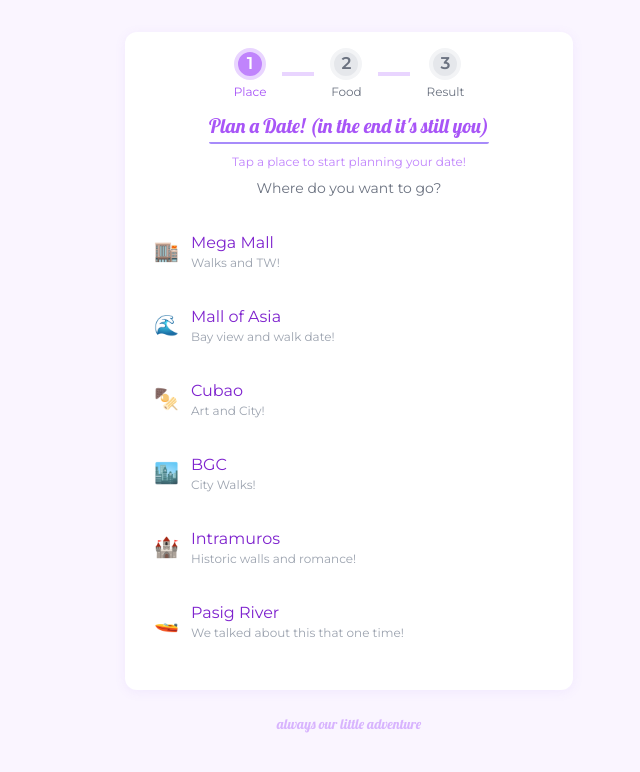
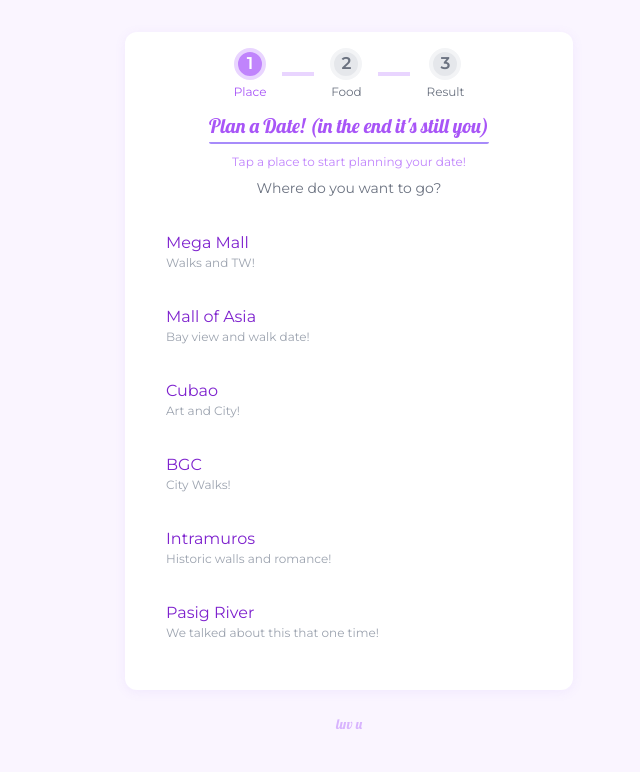
Before and after one commit to Carlowsszxz/choicengbabyq, a website: page public/index.html in a window 1280 px wide. Shown: the whole page, without its empty margins (291-931 px from the left). Drawn offline with nearby package versions, Linux system fonts and the light colour scheme.

Commit message:
Add files via upload

```diff
--- a/public/index.html
+++ b/public/index.html
@@ -78,42 +78,42 @@
 
         <div id="places" class="flex flex-col gap-2 mb-5 transition-all duration-500" aria-label="Place Choices">
             <div class="place-card flex items-center gap-3 bg-white rounded-lg p-3 cursor-pointer hover:bg-purple-50 hover:shadow transition-all duration-150 active:scale-97 border border-transparent" data-place="Mega Mall" tabindex="0" aria-label="Mega Mall, Shopping and fun time together!">
-                <div class="text-xl">🏬</div>
+                <div class="text-xl"></div>
                 <div>
                     <h3 class="text-base font-normal text-purple-700">Mega Mall</h3>
                     <p class="text-xs text-gray-400">Walks and TW!</p>
                 </div>
             </div>
             <div class="place-card flex items-center gap-3 bg-white rounded-lg p-3 cursor-pointer hover:bg-purple-50 hover:shadow transition-all duration-150 active:scale-97 border border-transparent" data-place="MOA" tabindex="0" aria-label="Mall of Asia, Bay view and amazing food!">
-                <div class="text-xl">🌊</div>
+                <div class="text-xl"></div>
                 <div>
                     <h3 class="text-base font-normal text-purple-700">Mall of Asia</h3>
                     <p class="text-xs text-gray-400">Bay view and walk date!</p>
                 </div>
             </div>
             <div class="place-card flex items-center gap-3 bg-white rounded-lg p-3 cursor-pointer hover:bg-purple-50 hover:shadow transition-all duration-150 active:scale-97 border border-transparent" data-place="Cubao" tabindex="0" aria-label="Cubao, Vibrant streets and street food!">
-                <div class="text-xl">🍢</div>
+                <div class="text-xl"></div>
                 <div>
                     <h3 class="text-base font-normal text-purple-700">Cubao</h3>
                     <p class="text-xs text-gray-400">Art and City!</p>
                 </div>
             </div>
             <div class="place-card flex items-center gap-3 bg-white rounded-lg p-3 cursor-pointer hover:bg-purple-50 hover:shadow transition-all duration-150 active:scale-97 border border-transparent" data-place="BGC" tabindex="0" aria-label="BGC, Modern city vibes!">
-                <div class="text-xl">🏙️</div>
+                <div class="text-xl"></div>
                 <div>
                     <h3 class="text-base font-normal text-purple-700">BGC</h3>
                     <p class="text-xs text-gray-400">City Walks!</p>
                 </div>
             </div>
             <div class="place-card flex items-center gap-3 bg-white rounded-lg p-3 cursor-pointer hover:bg-purple-50 hover:shadow transition-all duration-150 active:scale-97 border border-transparent" data-place="Intramuros" tabindex="0" aria-label="Intramuros, Historic walls and romance!">
-                <div class="text-xl">🏰</div>
+                <div class="text-xl"></div>
                 <div>
                     <h3 class="text-base font-normal text-purple-700">Intramuros</h3>
                     <p class="text-xs text-gray-400">Historic walls and romance!</p>
                 </div>
             </div>
             <div class="place-card flex items-center gap-3 bg-white rounded-lg p-3 cursor-pointer hover:bg-purple-50 hover:shadow transition-all duration-150 active:scale-97 border border-transparent" data-place="Pasig River" tabindex="0" aria-label="Pasig River, Scenic views and fresh air!">
-                <div class="text-xl">🚤</div>
+                <div class="text-xl"></div>
                 <div>
                     <h3 class="text-base font-normal text-purple-700">Pasig River</h3>
                     <p class="text-xs text-gray-400">We talked about this that one time!</p>
@@ -157,7 +157,7 @@
 
     <!-- Footer -->
     <footer class="w-full text-center mt-6 text-purple-300 lobster text-sm z-10 relative px-2">
-        always our little adventure
+        luv u
     </footer>
 
     <script>
```
